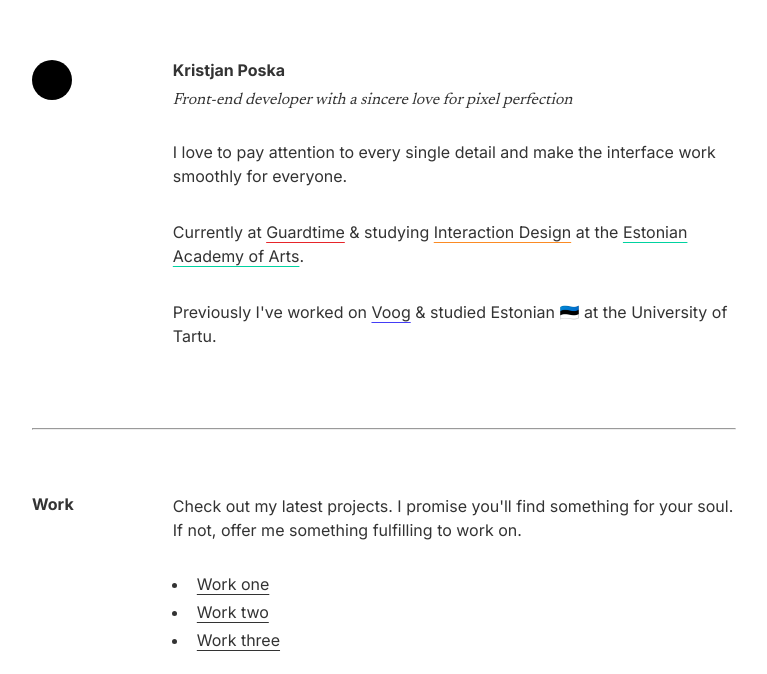
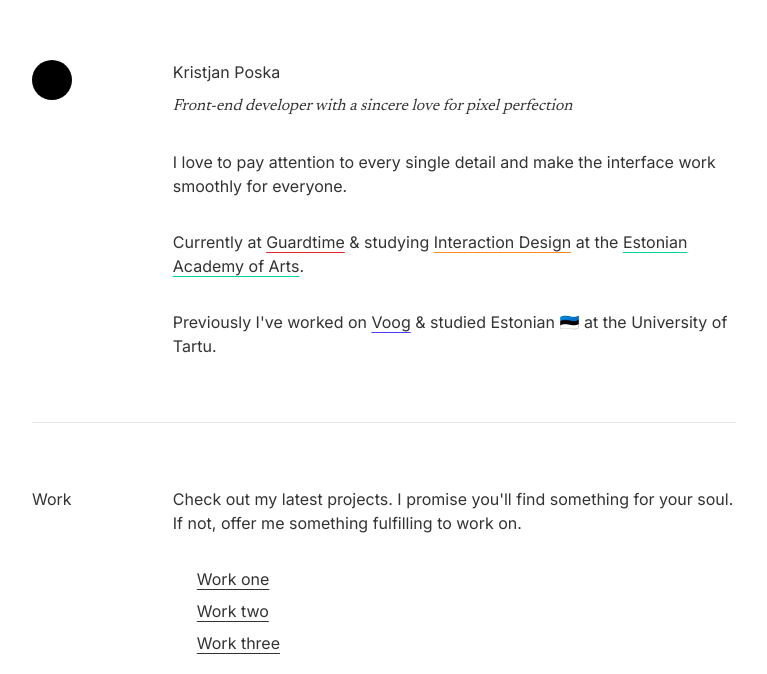
Before and after one commit to pxska/portfolio, a Next.js app: page / in a window 1280 px wide. Shown: the part 196-870 px from the top of the page, without its empty margins (256-1023 px from the left). Built offline with nearby package versions, Linux system fonts and the light colour scheme.

Commit message:
Add TailwindCSS

```diff
--- a/package.json
+++ b/package.json
@@ -19,10 +19,13 @@
   },
   "devDependencies": {
     "@svgr/webpack": "^6.5.1",
+    "autoprefixer": "^10.4.13",
     "eslint": "^8.34.0",
     "eslint-config-prettier": "^8.6.0",
     "eslint-plugin-prettier": "^4.2.1",
     "eslint-plugin-react": "^7.32.2",
-    "prettier": "2.8.4"
+    "postcss": "^8.4.21",
+    "prettier": "2.8.4",
+    "tailwindcss": "^3.2.7"
   }
 }
--- /dev/null
+++ b/postcss.config.js
@@ -0,0 +1,6 @@
+module.exports = {
+  plugins: {
+    tailwindcss: {},
+    autoprefixer: {},
+  },
+}
--- a/src/styles/globals.css
+++ b/src/styles/globals.css
@@ -1,3 +1,7 @@
+@tailwind base;
+@tailwind components;
+@tailwind utilities;
+
 :root {
   --color-dark: #333;
   --color-dark-gray: #666;
--- /dev/null
+++ b/tailwind.config.js
@@ -0,0 +1,8 @@
+/** @type {import('tailwindcss').Config} */
+module.exports = {
+  content: ['./src/**/*.{js,ts,jsx,tsx}'],
+  theme: {
+    extend: {},
+  },
+  plugins: [],
+};
```
Also changed, not shown: 1 other file (tests, documents, lock files or other folders).
